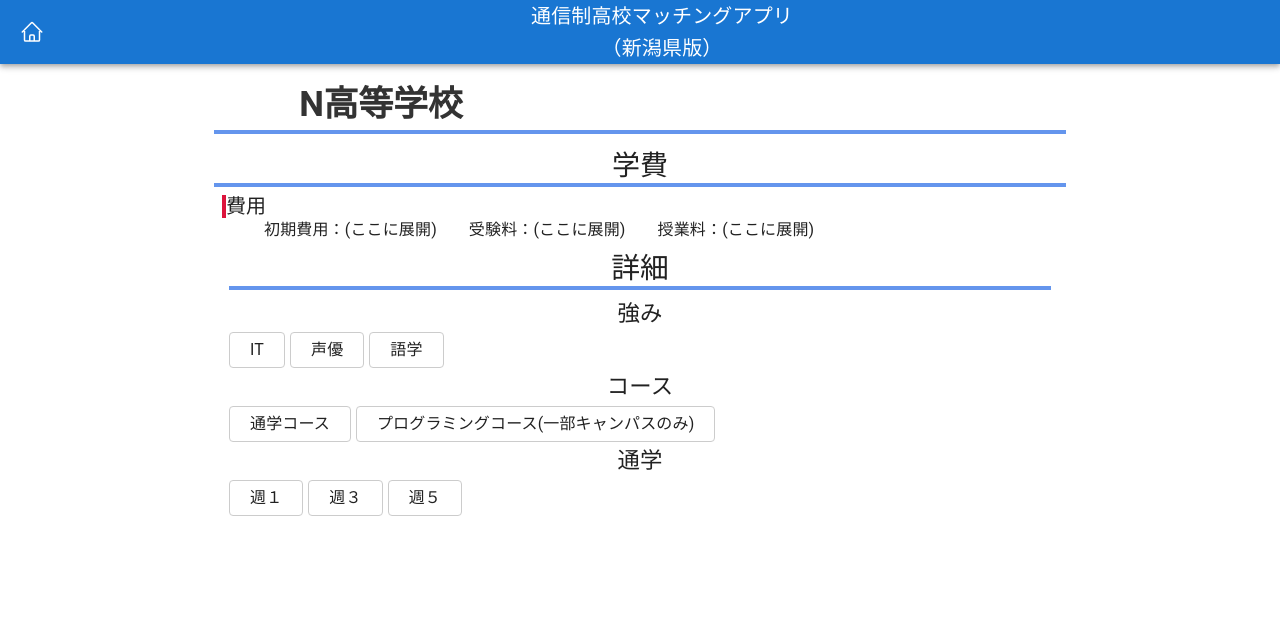
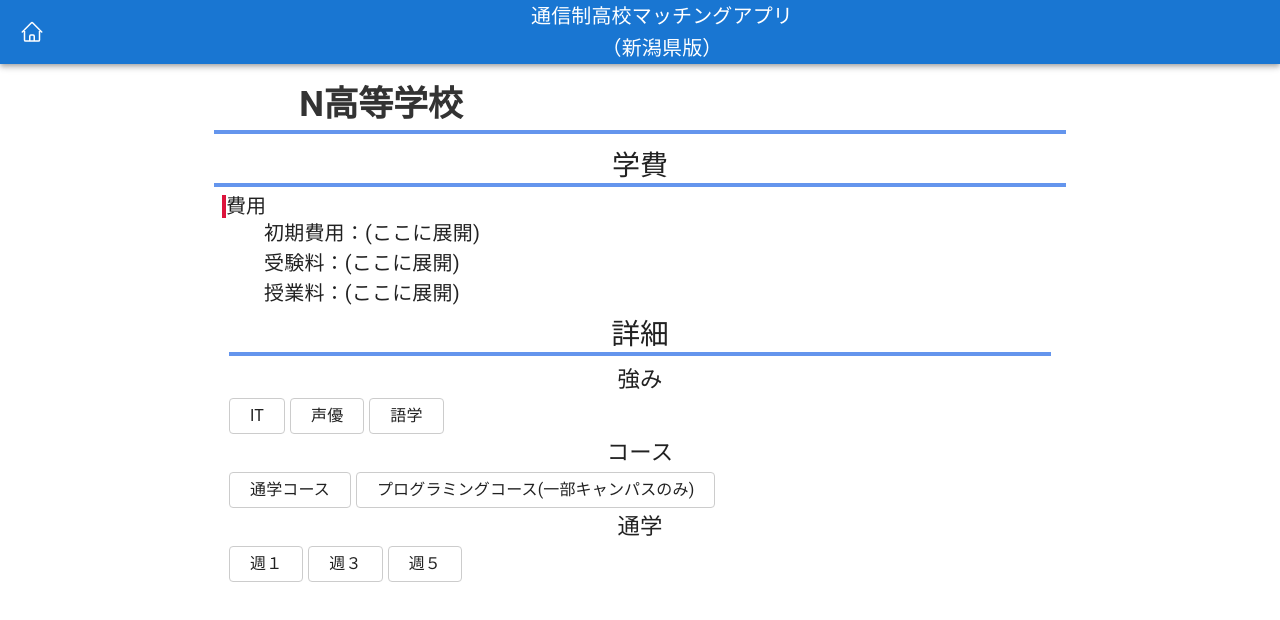
Before and after one commit to Sug1re/correspondence-app, a Next.js app: page /schoolsIntroduction in a window 1280 px wide. Shown: the top 620 px of the page. Built offline with nearby package versions, Linux system fonts and the light colour scheme.

Commit message:
学校紹介の費用のデザイン修正

```diff
--- a/app/schoolsIntroduction/page.tsx
+++ b/app/schoolsIntroduction/page.tsx
@@ -87,16 +87,9 @@ export default function schoolsIntroductionPage() {
 
             {/* データ表示 */}
             <Box sx={{ ml: "50px" }}>
-              <Box
-                sx={{
-                  display: "flex",
-                  gap: 4,
-                }}
-              >
-                <Typography variant="body1">初期費用：(ここに展開)</Typography>
-                <Typography variant="body1">受験料：(ここに展開)</Typography>
-                <Typography variant="body1">授業料：(ここに展開)</Typography>
-              </Box>
+              <Typography variant="body1" sx={{ fontSize: "20px" }}>初期費用：(ここに展開)</Typography>
+              <Typography variant="body1" sx={{ fontSize: "20px" }}>受験料：(ここに展開)</Typography>
+              <Typography variant="body1" sx={{ fontSize: "20px" }}>授業料：(ここに展開)</Typography>
             </Box>
           </Box>
 
```
Also changed, not shown: 1 other file (tests, documents, lock files or other folders).
